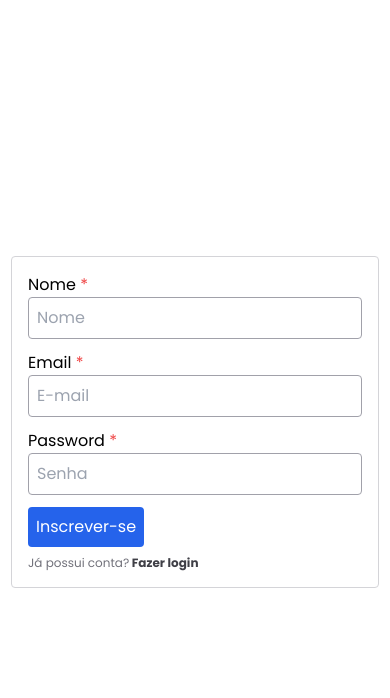
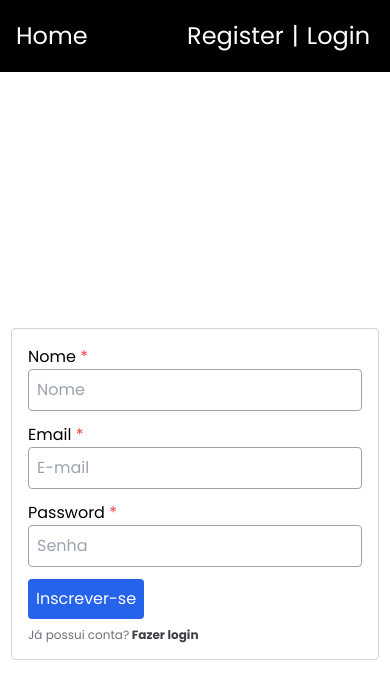
Before and after one commit to OMateusSO/sistemaLogin, a Next.js app: page /register in a window 390 px wide. Shown: the top 698 px of the page. Built offline with nearby package versions, Linux system fonts and the light colour scheme; no server answers.

Commit message:
fouth commit

```diff
--- a/src/app/globals.css
+++ b/src/app/globals.css
@@ -13,3 +13,16 @@ width: 100vw;
 height: 100vh;
 overflow: hidden;
 }
+
+
+.menu-mobile {
+  @apply h-screen fixed top-0 right-0 z-50;
+  background: rgba(0, 0, 0, 0.7);
+  width: 60%;
+  transform: translateX(100%);
+  transition: transform 0.3s ease-in-out;
+}
+
+.menu-mobile.open {
+  transform: translateX(0);
+}
--- a/src/app/page.js
+++ b/src/app/page.js
@@ -1,19 +1,14 @@
 "use client";
 import { useRouter } from "next/navigation";
 import Button from "@/components/Button";
-import Nav from "@/components/Nav";    <main>
-<Nav/>
-<div className="min-h-screen flex justify-center pt-6">
-  sobre
-</div>
-</main>
+import Nav from "@/components/Nav";
 
 export default function Index() {
   const router = useRouter();
 
   return (
     <main>
-      <Nav/>
+      <Nav />
       <div className="min-h-screen flex justify-center pt-6">
         <Button
           text="Login"
--- a/src/components/Nav.jsx
+++ b/src/components/Nav.jsx
@@ -1,23 +1,98 @@
 "use client";
+import { useState } from "react";
+import { signOut, useSession } from "next-auth/react";
 import Link from "next/link";
+import Button from "./Button";
+import { useRouter } from "next/navigation";
 
+const Nav = () => {
+  const { data: session, status } = useSession();
+  const router = useRouter();
+  const [isMobileMenuOpen, setIsMobileMenuOpen] = useState(false);
 
-
-export default function Nav() {
+  if (status === "loading") {
+    // Ainda carregando a sessão, pode mostrar um spinner ou placeholder
+    return <div>Carregando...</div>;
+  }
 
   return (
-    <div className="hidden flex-col flex-wrap md:flex bg-black">
-      <div className="flex flex-col mx-2 sm:flex-row sm:items-center sm:space-y-0 md:h-16">
-        <Link href="/" className="text-white text-2xl">Home</Link>
-        <div className="ml-auto flex gap-4 w-full space-x-2 sm:justify-end">
-          <div>
-            <Link href="/register" className="text-white text-2xl">Register</Link>
-          </div>
-          <div>
-            <Link href="/login" className="text-white text-2xl">Login</Link>
-          </div>
-        </div>
+    <nav>
+      {session ? (
+        // Se estiver logado, mostra o componente de navegação para usuários logados
+        <LoggedInNav
+          isMobileMenuOpen={isMobileMenuOpen}
+          setIsMobileMenuOpen={setIsMobileMenuOpen}
+          signOut={signOut}
+        />
+      ) : (
+        // Se não estiver logado, mostra o componente de navegação para visitantes
+        <LoggedOutNav />
+      )}
+    </nav>
+  );
+};
+
+const LoggedInNav = ({ isMobileMenuOpen, setIsMobileMenuOpen, signOut }) => (
+  <div>
+    <div className="bg-black p-4 flex items-center justify-between">
+      <Link href="/home" className="text-white text-2xl">
+        Home
+      </Link>
+      <button
+        className="md:hidden text-3xl text-white"
+        onClick={() => setIsMobileMenuOpen(!isMobileMenuOpen)}
+      >
+        ☰
+      </button>
+      <div className="hidden md:flex items-center gap-4">
+        <Link href="/" className="text-white text-2xl">
+          Opções
+        </Link>
+        <Button
+          text="Sair"
+          className="bg-red-600 text-white rounded px-3 py-2 cursor-pointer"
+          onClick={() => signOut()}
+        />
       </div>
     </div>
-  );
-}
+    <div className={`menu-mobile ${isMobileMenuOpen ? "open" : ""}`}>
+      <p
+        className="my-2 text-white text-3xl"
+        onClick={() => setIsMobileMenuOpen(false)}
+      >
+        X
+      </p>
+      <div className="flex mx-20 my-2 gap-4 text-2xl brightness-200 drop-shadow contrast-200 text-center flex-col">
+        <p className=" text-white">Opções</p>
+        <p className="text-red-600 cursor-pointer" onClick={() => signOut()}>
+          Sair
+        </p>
+      </div>
+    </div>
+  </div>
+);
+
+const LoggedOutNav = () => (
+  <div className="flex items-center justify-between bg-black p-4">
+    <Link href="/" className="text-white text-2xl">
+      Home
+    </Link>
+    <div className="flex sm:flex-row items-end sm:ml-auto sm:w-auto sm:mt-0">
+      <div className="m-1">
+        <Link href="/register" className="text-white text-2xl">
+          Register
+        </Link>
+      </div>
+      <div className="m-1">
+        <p className="text-white text-2xl">|</p>
+      </div>
+      <div className="m-1">
+        <Link href="/login" className="text-white text-2xl">
+          Login
+        </Link>
+      </div>
+    </div>
+  </div>
+);
+
+export default Nav;
--- a/src/components/NavLogado.jsx
+++ /dev/null
@@ -1,31 +0,0 @@
-"use client";
-import { signOut, useSession } from "next-auth/react";
-import Link from "next/link";
-import Button from "./Button";
-
-
-export default function NavLogado() {
-  const { status, data: session } = useSession();
-
-  if (status !== "authenticated") {
-    return null;
-  }
-
-
-  return (
-    <div className="hidden flex-col flex-wrap md:flex bg-black">
-      <div className="flex flex-col mx-2 sm:flex-row sm:items-center sm:space-y-0 md:h-16">
-        <Link href="/home" className="text-white text-2xl">Home</Link>
-        <div className="ml-auto flex gap-4 w-full space-x-2 sm:justify-end">
-          <div className="">
-            <Button
-              text="Sair"
-              className="bg-red-600 text-white rounded mt-1 px-3 cursor-pointer"
-              onClick={() => signOut()}
-            />
-          </div>
-        </div>
-      </div>
-    </div>
-  );
-}
```
Also changed, not shown: public/img/x.svg (added), 1 other file (tests, documents, lock files or other folders).
